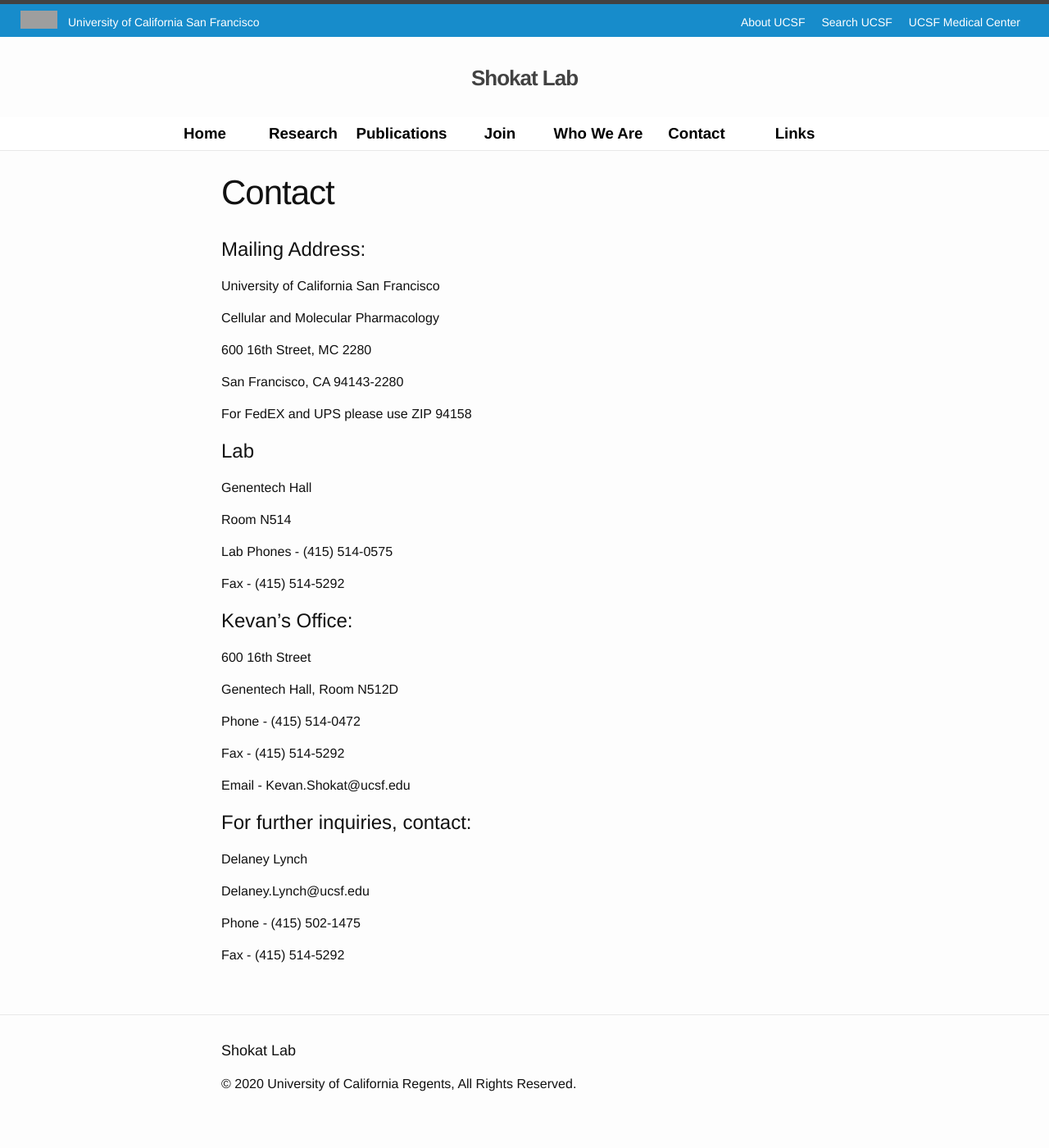
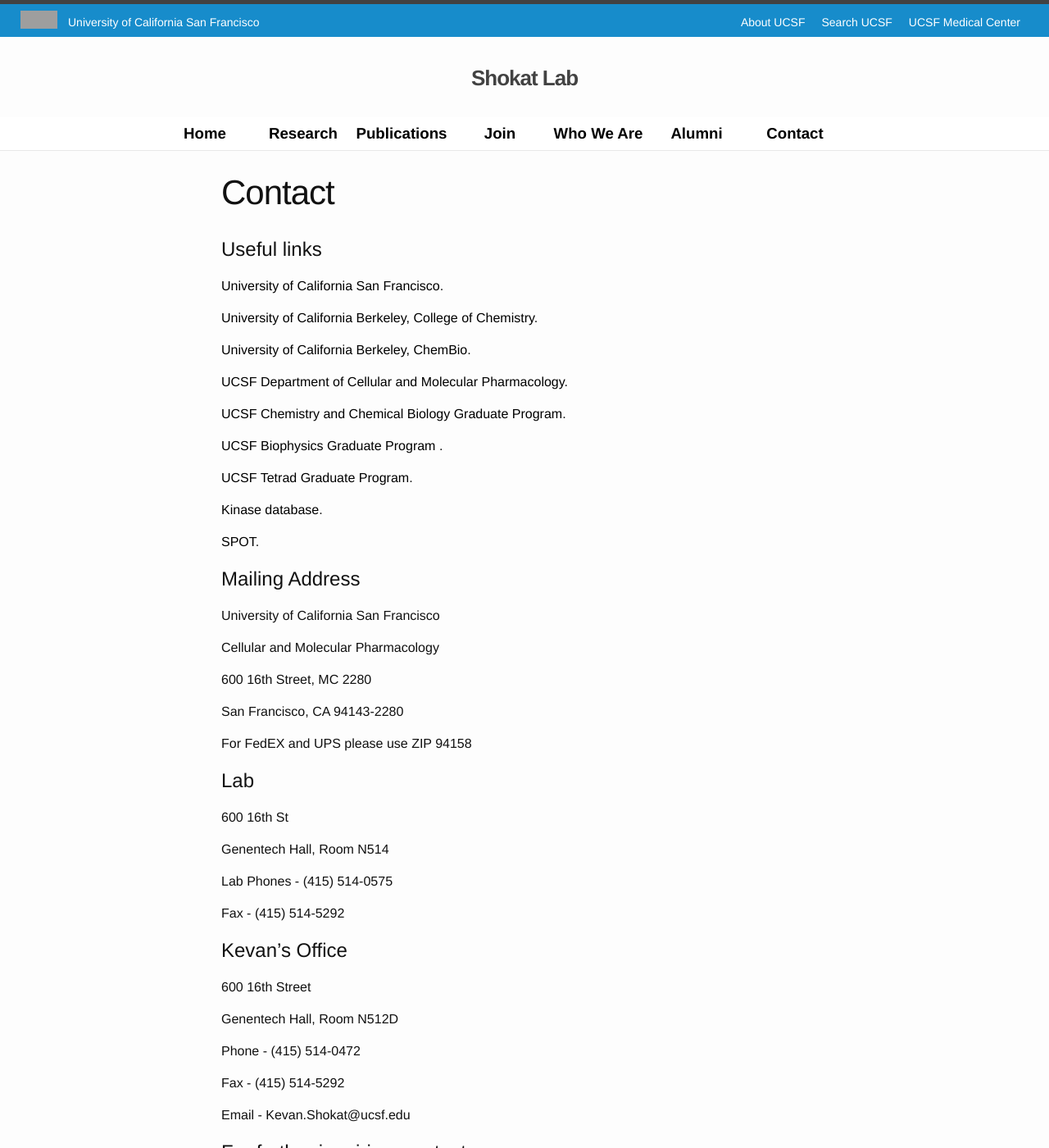
Before and after one commit to UCSF-CMP/shokat-lab, a Jekyll site: the page built from contact.md, in a window 1280 px wide and 1400 px high. Shown: the whole window at 82% size. Built offline with Jekyll 4.4.1, drawn with Linux system fonts in a browser that asks for light colours; nearby versions of some CDN libraries; grey boxes are pictures that could not be loaded.

Commit message:
moved links to Contact page and removed Links page

```diff
--- a/_includes/header.html
+++ b/_includes/header.html
@@ -45,8 +45,8 @@
 		<li><a href="{{ site.baseurl }}/pubs">Publications</a></li>
 		<li><a href="{{ site.baseurl }}/join">Join</a></li>
 		<li><a href="{{ site.baseurl }}/people">Who We Are</a></li>
+		<li><a href="{{ site.baseurl }}/alum">Alumni</a></li>
 		<li><a href="{{ site.baseurl }}/contact">Contact</a></li>
-		<li><a href="{{ site.baseurl }}/links">Links</a></li>
 	</ul>
 	<a href="#" id="pull">Menu</a>
 <!--end navigation -->
--- a/contact.md
+++ b/contact.md
@@ -4,7 +4,28 @@
 permalink: /contact/
 ---
 
-# Mailing Address:
+# Useful links
+
+[University of California San Francisco](http://www.ucsf.edu "UCSF").
+
+[University of California Berkeley, College of Chemistry](http://chemistry.berkeley.edu/ "Cal").
+
+[University of California Berkeley, ChemBio](http://chembio.berkeley.edu/ "Cal Chem Bio").
+
+[UCSF Department of Cellular and Molecular Pharmacology](http://cmp.ucsf.edu/ "CMP").
+
+[UCSF Chemistry and Chemical Biology Graduate Program](http://ccb.ucsf.edu/ "CCB").
+
+[UCSF Biophysics Graduate Program ](http://biophysics.ucsf.edu/ "biophysics grad program").
+
+[UCSF Tetrad Graduate Program](http://tetrad.ucsf.edu/ "tetrad").
+
+[Kinase database](http://shokatlab.ucsf.edu/ksd/ "KSD").
+
+[SPOT](http://shokatlab.ucsf.edu/spot/ "SPOT").
+
+
+# Mailing Address
 
 University of California San Francisco
 
@@ -20,10 +41,9 @@
 
 
 # Lab
+600 16th St
 
-Genentech Hall
-
-Room N514
+Genentech Hall, Room N514
 
 Lab Phones - (415) 514-0575
 
@@ -31,7 +51,7 @@
 
 
 
-# Kevan's Office:
+# Kevan's Office
 
 600 16th Street
 
```
